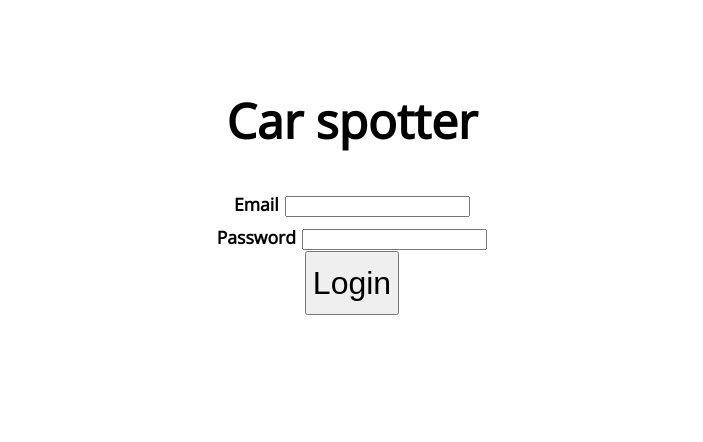
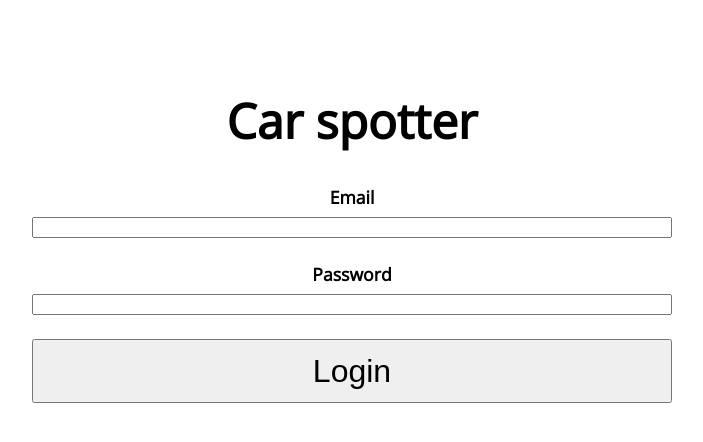
Before and after one commit to rrees/car-spotting, a Flask app: page / in a window 1280 px wide. Shown: the top 442 px of the page, without its empty margins (288-991 px from the left). Run offline with Flask 2, Linux system fonts and the light colour scheme.

Commit message:
Updates the styling on the login page

```diff
--- a/spotting/templates/index.html
+++ b/spotting/templates/index.html
@@ -14,8 +14,8 @@
             <h1>Car spotter</h1>
         </header>
 
-        <form action="{{ url_for('login_form') }}" method="POST">
-            <div class="form-group">
+        <form action="{{ url_for('login_form') }}" method="POST" class="form">
+            <div class="form--control-group">
                 <label for="email">Email</label>
                 <input
                     id="email"
@@ -25,7 +25,7 @@
                     class="form-control">
             </div>
 
-            <div class="form-group">
+            <div class="form--control-group">
                 <label for="email">Password</label>
                 <input
                     id="password"
@@ -35,7 +35,7 @@
                     class="form-control">
             </div>
 
-            <div class="form-group">
+            <div class="form--control-group">
                 <button class="btn btn-primary" type="submit">Login</button>
             </div>
         </form>
```
